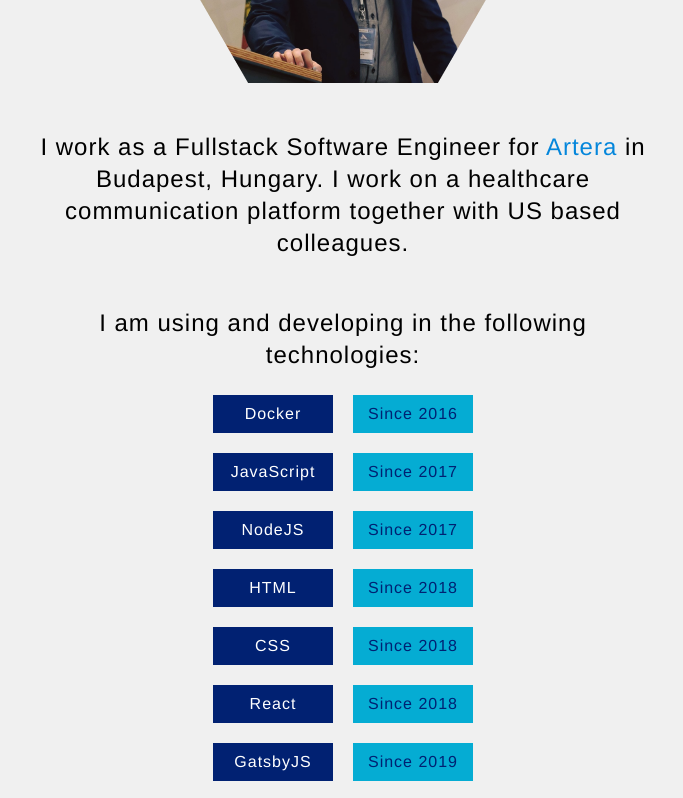
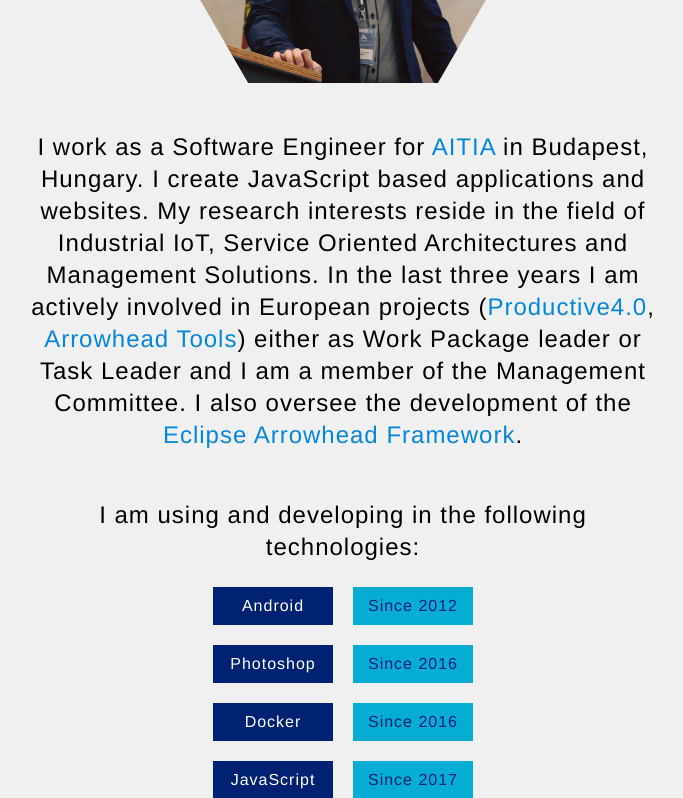
Before and after one commit to tsvetlin/svetlin-website-gatsby, a Gatsby site: page / in a window 1280 px wide. Shown: the part 1500-2298 px from the top of the page, without its empty margins (297-980 px from the left). Built offline with nearby package versions, Linux system fonts and the light colour scheme; Gatsby itself is replaced by a stand-in of ours.

Commit message:
Reverted back to original description

```diff
--- a/src/components/About.js
+++ b/src/components/About.js
@@ -46,12 +46,31 @@ export default function About() {
         <div className="feature-technologies-description">
           <img src={HexagonImage} alt="Svetlin"></img>
           <div className="bio">
-            I work as a Fullstack Software Engineer for{" "}
+            I work as a Software Engineer for{" "}
             <span>
-              <a href="https://artera.io/">Artera</a>
+              <a href="http://aitia.ai">AITIA</a>
             </span>{" "}
-            in Budapest, Hungary. I work on a healthcare communication platform
-            together with US based colleagues.
+            in Budapest, Hungary. I create JavaScript based applications and
+            websites. My research interests reside in the field of Industrial
+            IoT, Service Oriented Architectures and Management Solutions. In the
+            last three years I am actively involved in European projects (
+            <span>
+              <a href="https://productive40.eu/">Productive4.0</a>
+            </span>
+            ,{" "}
+            <span>
+              <a href="https://www.arrowhead.eu/arrowheadtools">
+                Arrowhead Tools
+              </a>
+            </span>
+            ) either as Work Package leader or Task Leader and I am a member of
+            the Management Committee. I also oversee the development of the{" "}
+            <span>
+              <a href="https://arrowhead.eu/arrowheadframework/this-is-it">
+                Eclipse Arrowhead Framework
+              </a>
+            </span>
+            .
           </div>
         </div>
         <div className="technology-list-container">
--- a/src/components/TechnologyList.js
+++ b/src/components/TechnologyList.js
@@ -2,13 +2,13 @@ import React from "react"
 
 export default function TechnologyList() {
   const technologyList = [
-    // { technology: "Android", since: "2012" },
+    { technology: "Android", since: "2012" },
     { technology: "HTML", since: "2018" },
     { technology: "CSS", since: "2018" },
     { technology: "React", since: "2018" },
     { technology: "JavaScript", since: "2017" },
     { technology: "NodeJS", since: "2017" },
-    //  { technology: "Photoshop", since: "2016" },
+    { technology: "Photoshop", since: "2016" },
     { technology: "Docker", since: "2016" },
     { technology: "GatsbyJS", since: "2019" },
     { technology: "Jenkins", since: "2019" },
@@ -16,8 +16,6 @@ export default function TechnologyList() {
     { technology: "Flutter", since: "2020" },
     { technology: "TypeScript", since: "2020" },
     { technology: "Electron", since: "2021" },
-    { technology: "Apollo", since: "2022" },
-    { technology: "Hasura", since: "2023" },
   ]
 
   return (
```
